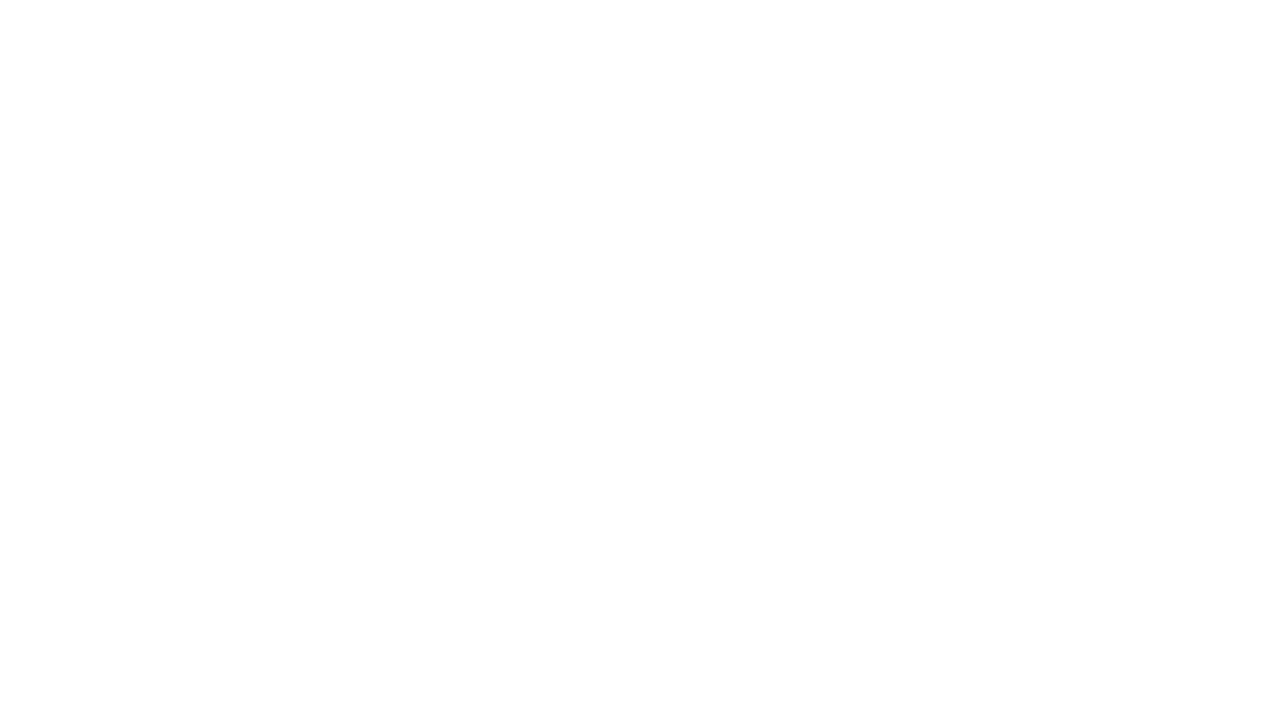
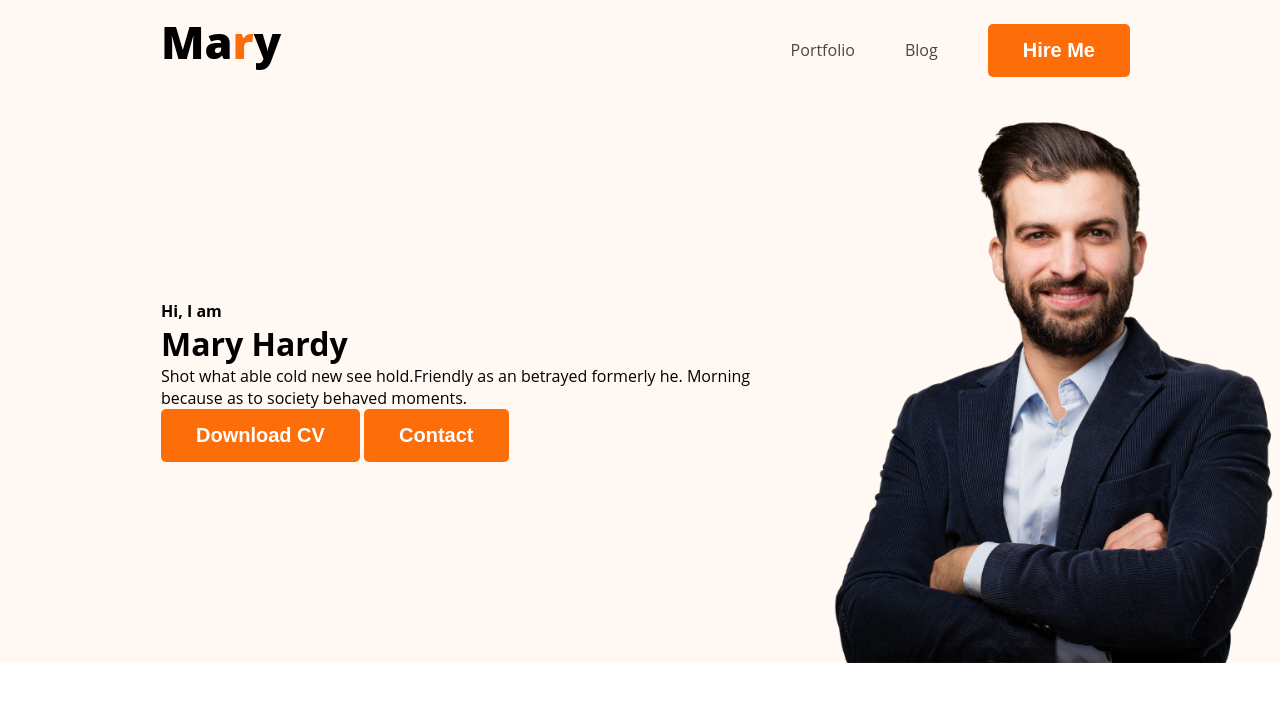
Before and after one commit to arifmiya7478/web-developer-portfolio, a plain HTML site: page index.html in a window 1280 px wide. Drawn offline with Linux system fonts and the light colour scheme.

Commit message:
nav and cover section coverd

```diff
--- a/index.html
+++ b/index.html
@@ -1,14 +1,39 @@
 <!DOCTYPE html>
 <html lang="en">
+
 <head>
     <meta charset="UTF-8">
     <meta http-equiv="X-UA-Compatible" content="IE=edge">
     <meta name="viewport" content="width=device-width, initial-scale=1.0">
     <title>Web Developer Portfolio</title>
+    <link rel="preconnect" href="https://fonts.googleapis.com">
+    <link rel="preconnect" href="https://fonts.gstatic.com" crossorigin>
+    <link href="https://fonts.googleapis.com/css2?famliy=Open+Sans:wght@400;700;800&display=swap" rel="stylesheet">
+
+    <link rel="stylesheet" href="styles/style.css">
 </head>
+
 <body>
     <header>
-
+        <nav>
+            <center><h4 class="nav-title">Ma<span class="text-prim">r</span>y</h4></center>
+            <ul class="">
+                <li><a href="">Portfolio</a></li>
+                <li><a href="">Blog</a></li>
+                <li><button class="btn-prem">Hire Me</button></li>
+            </ul>
+        </nav>
+        <div class="cover">
+            <div class="cover-text">
+                <h4 class="cover-title">Hi, I  am</h4>
+                <h1 class="cover-titletwo">Mary Hardy</h1>
+                <span class="description">Shot what able cold new see hold.Friendly as an betrayed formerly he. Morning because as to society behaved moments.</span>
+                <br>
+                <button class="btn-prem">Download CV</button>
+                <button class="btn-prem" >Contact</button>
+            </div>
+            <img class="hardy" src="images/hardy.png" alt="">
+        </div>
     </header>
     <main>
 
@@ -17,4 +42,5 @@
 
     </footer>
 </body>
+
 </html>
--- /dev/null
+++ b/styles/style.css
@@ -0,0 +1,82 @@
+/*  */
+* {
+    margin: 0px;
+    padding: 0px;
+}
+/* shared styles */
+body {
+    /* font-family: 'Lato', sans-serif; */
+    font-family: 'Open Sans' , sans-serif;
+}
+/* prim style */
+.text-prim {
+    color: #fd6e0a;
+}
+.btn-prem {
+    border: none;
+    border-radius: 5px;
+    color: white;
+    padding: 15px 35px;
+    font-size: 20px;
+    background: #fd6e0a;
+    /* width: 111px; */
+    font-weight: 700;
+}
+/* nav styles */
+
+nav {
+    display: flex;
+    justify-content: space-between;
+    /* background-color: #FFF8F3; */
+    height: 100px;
+    /* margin: 0px 100px 0px 145px; */
+    padding: 0px 100px 0px 150px;
+}
+body header {
+    background-color: #fff8f3;
+    /* margin: 0px 100px 0px 145px; */
+
+}
+.nav-title {
+    color:black;
+    font-size: 45px;
+    text-align: center;
+    font-weight: 800;
+    margin: 0;
+    padding: 11px;
+}
+/* nav > h4 > span {
+    color: #FD;
+} */
+nav > ul {
+    display: flex;
+    /* text-align: center; */
+    align-items: center;
+
+
+}
+nav ul li {
+    /* text-align: center; */
+    /* margin-right: 50px; */
+    list-style: none;
+    margin-right: 50px;
+}
+nav a {
+    text-decoration: none;
+    color: #474747;
+}
+/* cover area */
+.cover {
+    display: flex;
+    align-items: center;
+}
+.cover-text {
+    /* display: flex; */
+    margin-left: 161px;
+}
+.hardy {
+    width: 486px;
+}
+header .cover > button {
+    margin-top: 15px;
+}
```
